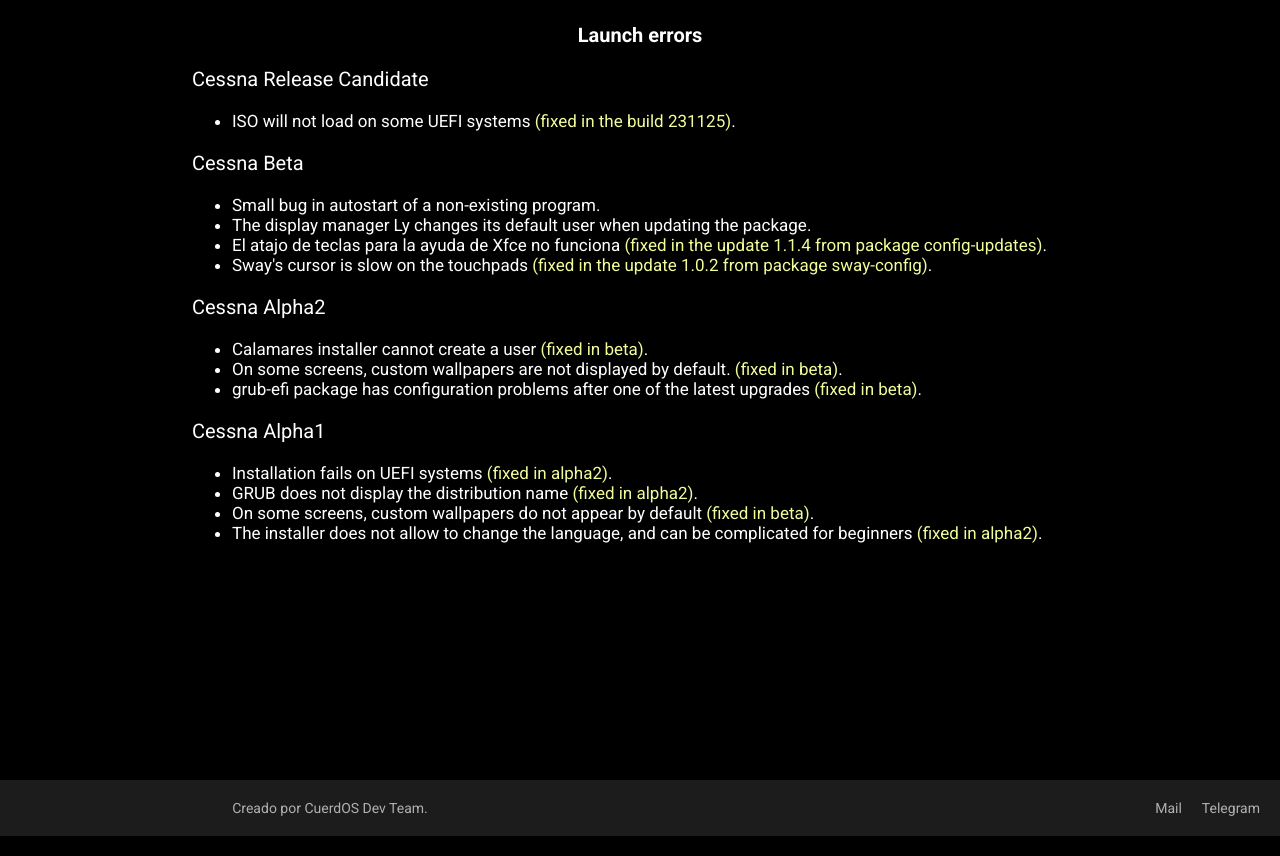
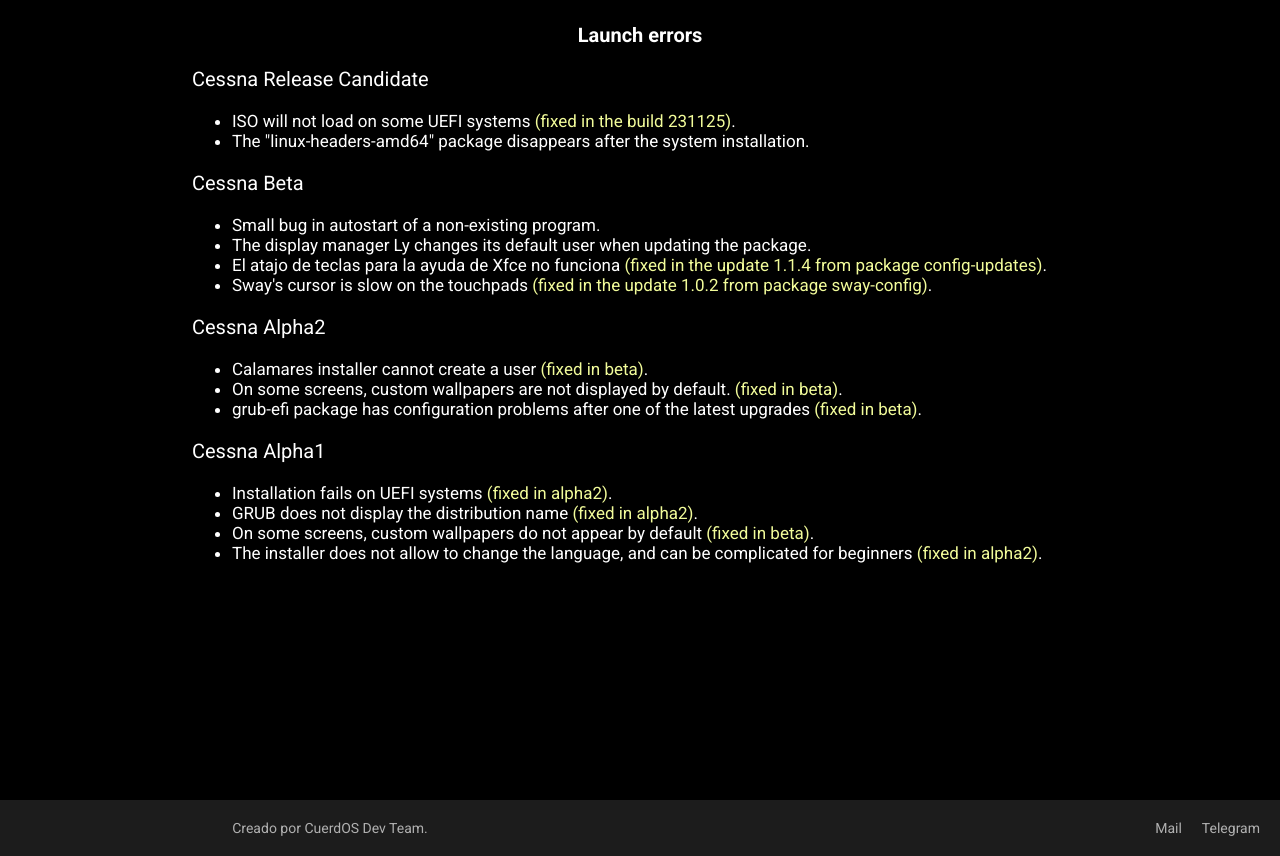
Before and after one commit to CuerdOS/cuerdos.github.io, a plain HTML site: page changelog.html in a window 1280 px wide. Shown: the part 840-1696 px from the top of the page. Drawn offline with Linux system fonts and the light colour scheme.

Commit message:
Update changelog.html

```diff
--- a/changelog.html
+++ b/changelog.html
@@ -105,6 +105,7 @@ scrollLinks.forEach(link => {
 <h3>Cessna Release Candidate</h3>
     <ul>
      <li>ISO will not load on some UEFI systems <a class="element">(fixed in the build 231125)</a>.</li>
+     <li>The "linux-headers-amd64" package disappears after the system installation.</li>
     </ul>
   <h3>Cessna Beta</h3>
     <ul>
```
